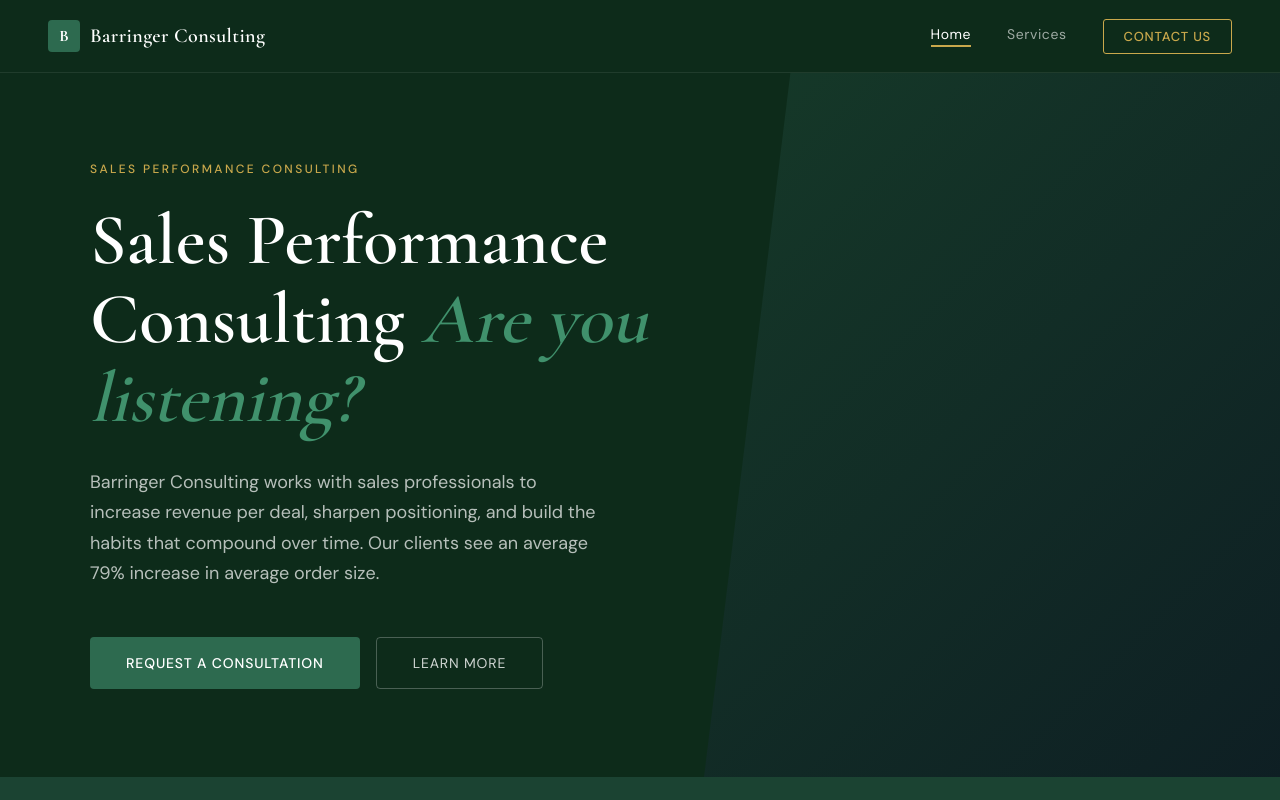
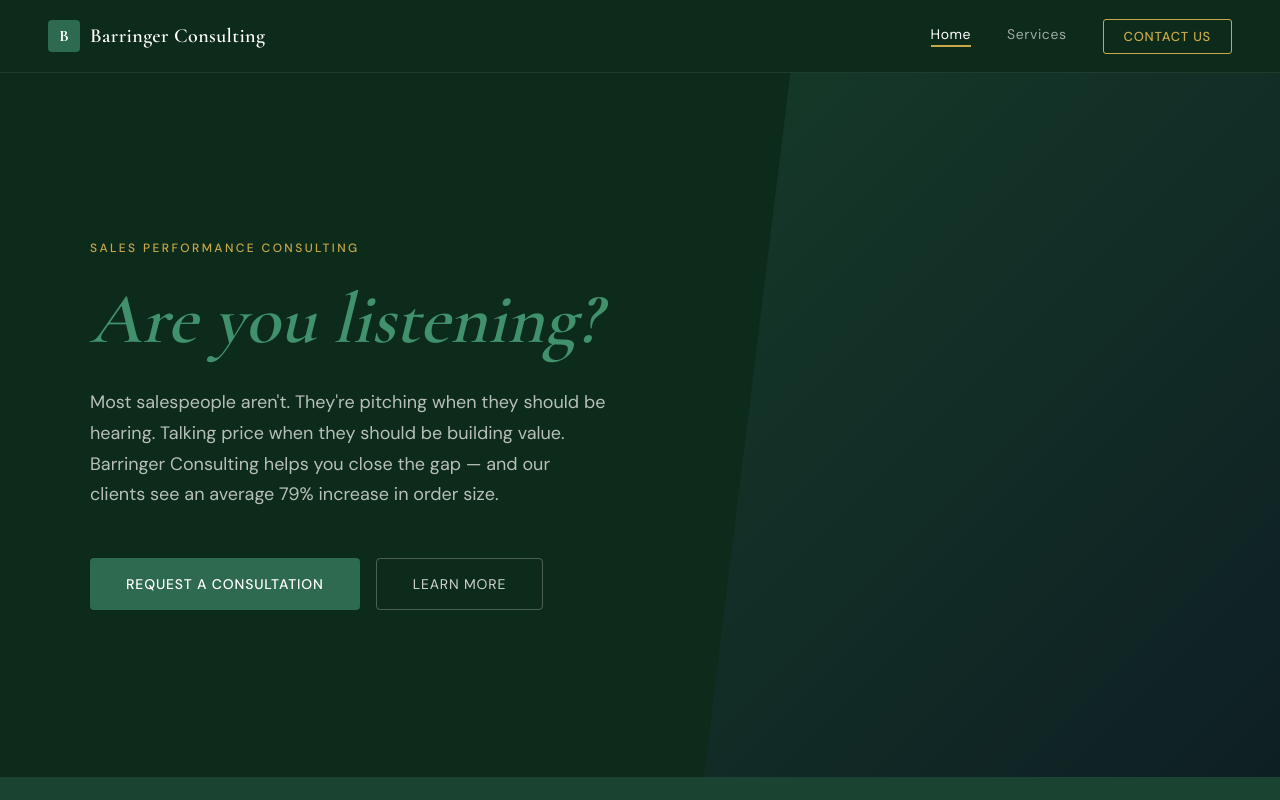
Before and after one commit to williamgblauvelt-spec/Barringer-Consulting, a React (Create React App) app: page / in a window 1280 px wide. Shown: the top 800 px of the page. Built offline with nearby package versions, Linux system fonts and the light colour scheme.

Commit message:
Website agent: Removed 'Sales Performance Consulting' from the H1 so it reads only 'Are you listening?' as a standalone italic hook, and rewrote the subheadline copy to make that question land with contrast and tension.

```diff
--- a/src/App.js
+++ b/src/App.js
@@ -261,11 +261,10 @@ function HomePage({ setPage }) {
                             Sales Performance Consulting
                         </p>
                         <h1 style={{ fontFamily: "'Cormorant Garamond', serif", fontSize: "clamp(36px, 6vw, 72px)", fontWeight: 600, lineHeight: 1.1, color: G.white, marginBottom: 28 }}>
-                            Sales Performance Consulting{" "}
                             <em style={{ color: G.green600, fontStyle: "italic" }}>Are you listening?</em>
                         </h1>
                         <p style={{ fontSize: 18, lineHeight: 1.7, color: "rgba(255,255,255,0.7)", marginBottom: 48, maxWidth: 520 }}>
-                            Barringer Consulting works with sales professionals to increase revenue per deal, sharpen positioning, and build the habits that compound over time. Our clients see an average 79% increase in average order size.
+                            Most salespeople aren't. They're pitching when they should be hearing. Talking price when they should be building value. Barringer Consulting helps you close the gap — and our clients see an average 79% increase in order size.
                         </p>
                         <div style={{ display: "flex", gap: 16, flexWrap: "wrap" }}>
                             <button onClick={() => navigate("contact")} style={{ padding: "16px 36px", background: G.green700, color: G.white, border: "none", borderRadius: 4, fontFamily: "'DM Sans', sans-serif", fontSize: 14, fontWeight: 500, letterSpacing: "0.06em", textTransform: "uppercase", cursor: "pointer" }}>
```
